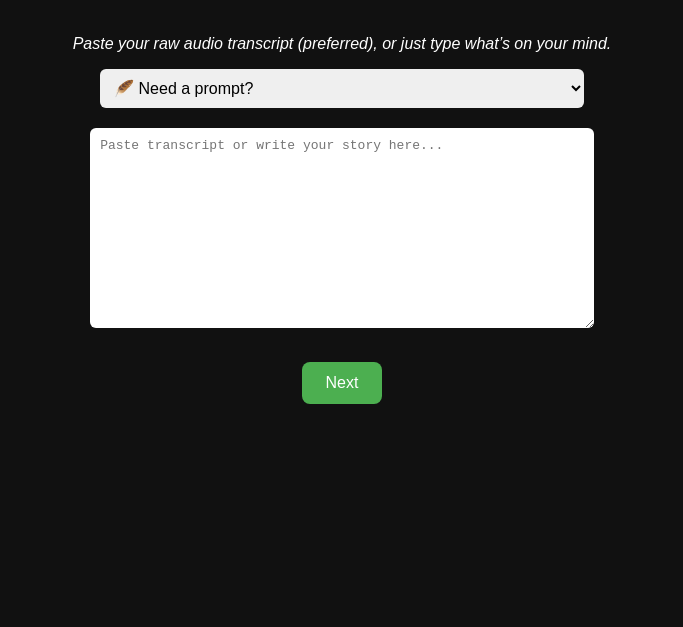
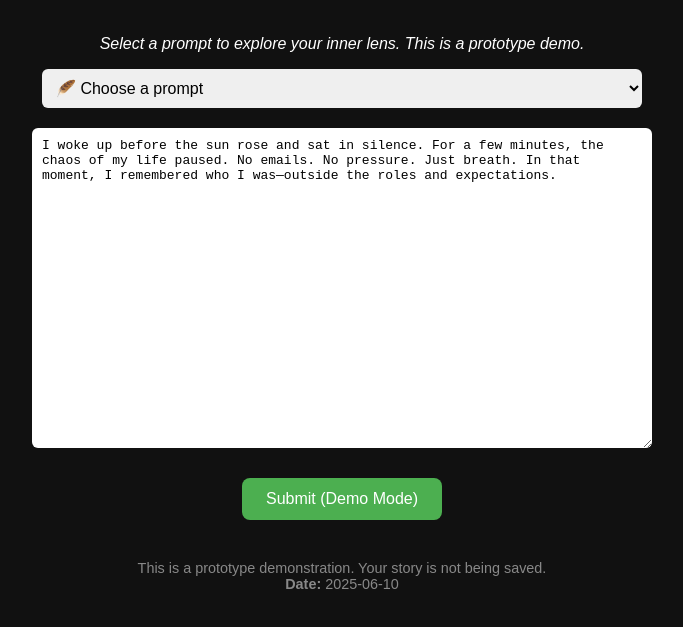
Before and after one commit to BoseyBo/echo-and-chronicle-v2, a plain HTML site: page narrative.html in a window 1280 px wide. Shown: the part 89-716 px from the top of the page, without its empty margins (298-981 px from the left). Drawn offline with Linux system fonts and the light colour scheme.

Commit message:
Prototype: Add sample-filled narrative prompts with dropdown logic

```diff
--- a/narrative.html
+++ b/narrative.html
@@ -26,6 +26,10 @@
       border: none;
     }
 
+    textarea {
+      height: 300px;
+    }
+
     button {
       background-color: #4CAF50;
       color: white;
@@ -38,7 +42,7 @@
     }
 
     .disclaimer {
-      margin-top: 50px;
+      margin-top: 30px;
       font-size: 0.9em;
       color: #888;
       max-width: 600px;
@@ -47,39 +51,34 @@
 </head>
 <body>
   <h1>Your Words. Your Story.</h1>
-  <p><em>Paste your raw audio transcript (preferred), or just type what’s on your mind.</em></p>
-  <form action="https://formspree.io/f/xeokalya" method="POST" onsubmit="goToReflections(event)">
+  <p><em>Select a prompt to explore your inner lens. This is a prototype demo.</em></p>
+
   <select onchange="loadPrompt(this.value)">
-      <option value="">🪶 Need a prompt?</option>
-      <option value="Tell me about a moment you felt alive.">Tell me about a moment you felt alive.</option>
-      <option value="What’s a truth you’ve never said out loud?">What’s a truth you’ve never said out loud?</option>
-      <option value="Describe the last time you felt at peace.">Describe the last time you felt at peace.</option>
+    <option value="">🪶 Choose a prompt</option>
+    <option value="alive">Tell me about a moment you felt alive.</option>
+    <option value="truth">What’s a truth you’ve never said out loud?</option>
+    <option value="peace">Describe the last time you felt at peace.</option>
+    <option value="custom">What's on your mind today?</option>
   </select>
 
-    <textarea name="narrative" id="narrativeInput" rows="12" placeholder="Paste transcript or write your story here..."></textarea>
+  <textarea id="narrativeInput">I woke up before the sun rose and sat in silence. For a few minutes, the chaos of my life paused. No emails. No pressure. Just breath. In that moment, I remembered who I was—outside the roles and expectations.</textarea>
 
-    <div>
-      <button type="submit" onclick="setTimeout(() => {
-        const prompt = document.getElementById('narrativeInput').value;
-        const encodedPrompt = encodeURIComponent(prompt);
-        const query = `?aiPrompt=${encodedPrompt}&customTag=demo&selectedEmotions=EQE2`;
-        window.location.href = 'reflections.html' + query;
-      }, 300)">Next</button>
+  <button onclick="alert('⚠️ This is a demo. Submission is disabled in prototype mode.')">Submit (Demo Mode)</button>
+
+  <div class="disclaimer">
+    This is a prototype demonstration. Your story is not being saved.<br/>
+    <strong>Date:</strong> 2025-06-10
   </div>
 
   <script>
-      function loadPrompt(text) {
-        document.getElementById("narrativeInput").value = text;
-      }
-    </script>
-
-    <script>
-      function goToReflections(event) {
-        event.preventDefault(); // prevent form submission
-        const text = document.getElementById('narrativeInput').value;
-        const encodedPrompt = encodeURIComponent(text.slice(0, 100)); // Limit for safety
-        const query = `?aiPrompt=${encodedPrompt}&customTag=demo&selectedEmotions=EQE2`;
-        window.location.href = `reflections.html${query}`;
+    function loadPrompt(key) {
+      const samples = {
+        alive: "I felt most alive the day I said yes to something that scared me. Not reckless fear, but the kind that meant I might grow. I was honest. I shook. And I lived.",
+        truth: "There’s a truth I’ve never said: I sometimes don’t believe I deserve peace. That I have to earn it. It’s exhausting. And maybe saying this is the first step toward letting go.",
+        peace: "Peace found me in the shower. Of all places. The sound of water muted the noise in my mind. I just stood there. Present. And that was enough.",
+        custom: "Right now, my thoughts are scrambled. Part fear. Part drive. I want to show up honestly, even if I don’t fully understand why yet."
+      };
+      document.getElementById("narrativeInput").value = samples[key] || '';
     }
   </script>
 </body>
```
Lines whose indentation alone changed are shown as unchanged.
